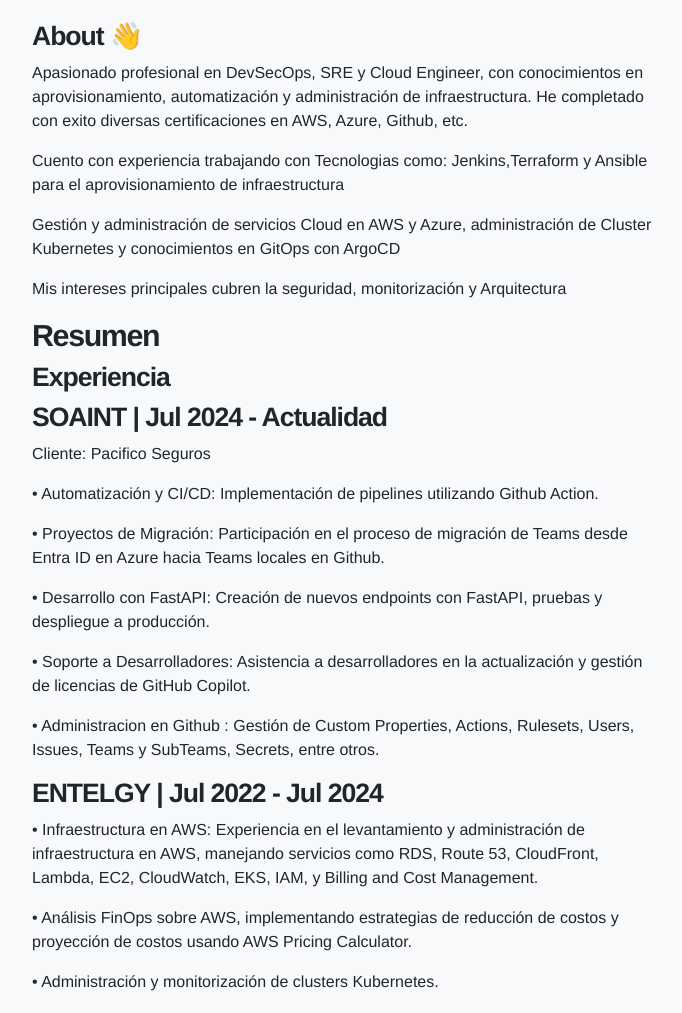
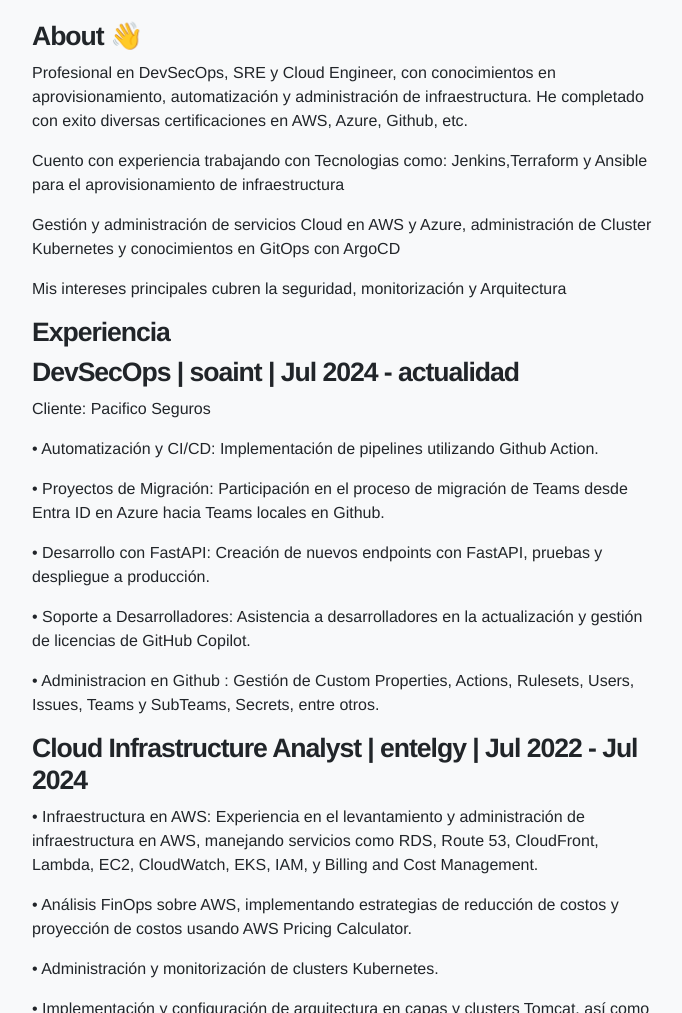
Before and after one commit to Universe1609/STATIC-WEBSITE-PORTAFOLIO, an Astro site: page / in a window 1280 px wide. Shown: the part 236-1249 px from the top of the page, without its empty margins (295-977 px from the left). Built offline with nearby package versions, Linux system fonts and the light colour scheme; Astro itself is replaced by a stand-in of ours.

Commit message:
correciones

```diff
--- a/src/pages/index.astro
+++ b/src/pages/index.astro
@@ -8,15 +8,14 @@
 		  <div class="homepage-content">
 
 			<h3 id="about-">About 👋</h3>
-			<p>Apasionado profesional en DevSecOps, SRE y Cloud Engineer, con conocimientos en aprovisionamiento, automatización y administración de infraestructura.
+			<p>Profesional en DevSecOps, SRE y Cloud Engineer, con conocimientos en aprovisionamiento, automatización y administración de infraestructura.
 			He completado con exito diversas certificaciones en AWS, Azure, Github, etc. </p>
 			<p>Cuento con experiencia trabajando con Tecnologias como: Jenkins,Terraform y Ansible para el aprovisionamiento de infraestructura</p>
 			<p>Gestión y administración de servicios Cloud en AWS y Azure, administración de Cluster Kubernetes y conocimientos en GitOps con ArgoCD</p>
 			<p>Mis intereses principales cubren la seguridad, monitorización y Arquitectura</p>
 
-			<h2 id="Resumen">Resumen</h2>
 			<h3 id="experiencia">Experiencia</h3>
-			<h3 id="soaint">SOAINT | Jul 2024 - Actualidad</h3>
+			<h3 id="soaint"> DevSecOps | soaint | Jul 2024 - actualidad</h3>
 			<p> Cliente: Pacifico Seguros </p>
 			<p> • Automatización y CI/CD: Implementación de pipelines utilizando Github Action.</p>
 			<p> • Proyectos de Migración: Participación en el proceso de migración de Teams desde Entra ID en Azure hacia Teams locales en Github.</p>
@@ -24,7 +23,7 @@
 			<p> • Soporte a Desarrolladores: Asistencia a desarrolladores en la actualización y gestión de licencias de GitHub Copilot.</p>
 			<p> • Administracion en Github : Gestión de Custom Properties, Actions, Rulesets, Users, Issues, Teams y SubTeams, Secrets, entre otros. </p>
 
-			<h3 id="entelgy">ENTELGY | Jul 2022 - Jul 2024</h3>
+			<h3 id="entelgy">Cloud Infrastructure Analyst | entelgy | Jul 2022 - Jul 2024</h3>
 			<p> • Infraestructura en AWS: Experiencia en el levantamiento y administración de infraestructura en AWS, manejando servicios como RDS, Route 53, CloudFront, Lambda, EC2, CloudWatch, EKS, IAM, y Billing and Cost Management. </p>
 			<p> • Análisis FinOps sobre AWS, implementando estrategias de reducción de costos y proyección de costos usando AWS Pricing Calculator.</p>
 			<p> • Administración y monitorización de clusters Kubernetes.</p>
```
